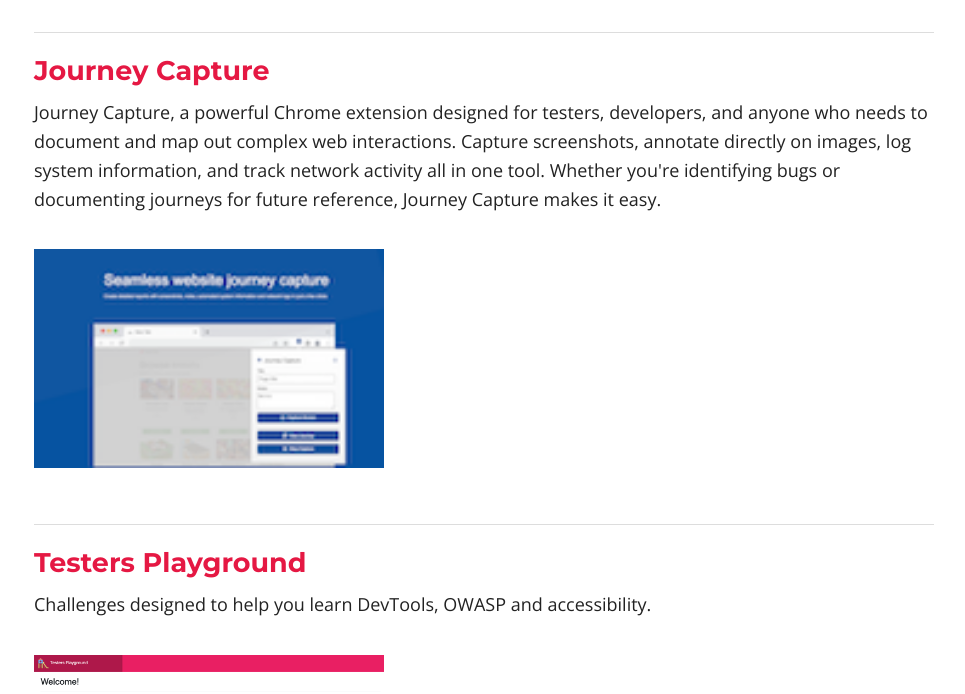
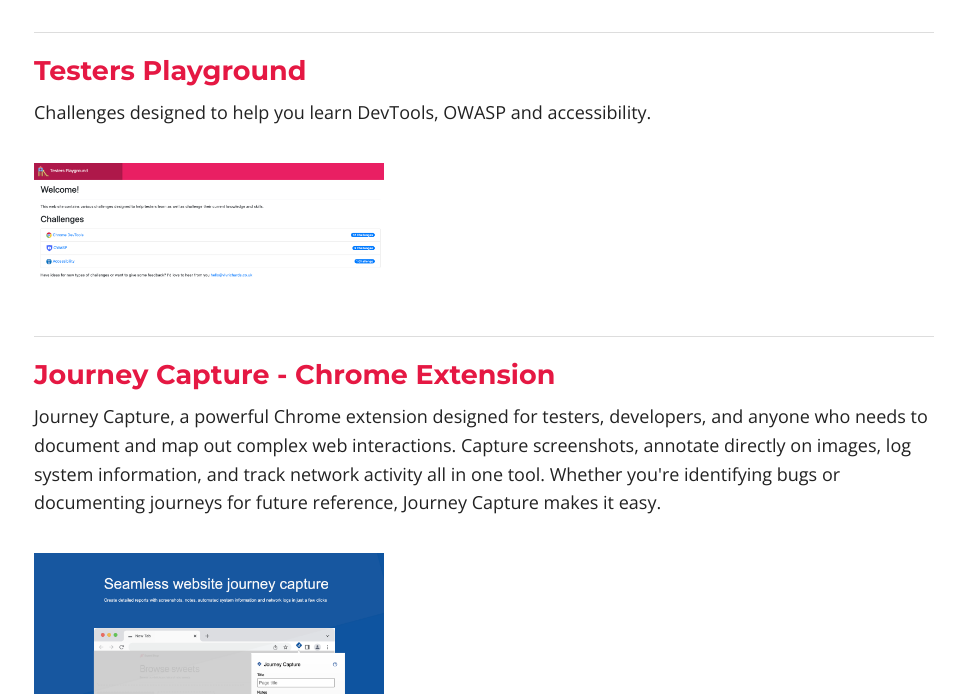
Before and after one commit to vivrichards600/vivrichards600.github.io, a Jekyll site: the page built from tools.html, in a window 1280 px wide and 900 px high, scrolled down 740 px, cut to the strip 206-900 px from the top of the window. Shown: the whole strip, without its empty margins (156-1121 px from the left). Built offline with Jekyll 4.4.1, drawn with Linux system fonts in a browser that asks for light colours; nearby versions of some CDN libraries.

Commit message:
Update order of tools. Improve image of Journey Capture extension

```diff
--- a/tools.html
+++ b/tools.html
@@ -24,10 +24,21 @@
     </a>
 </p>
 
+
+<hr>
+<h3><a href="http://playground.vivrichards.co.uk/" target="_blank" title="Testers Playground">Testers Playground</a></h3>
+
+<p><span>Challenges designed to help you learn DevTools, OWASP and accessibility.
+   </span></p>
+<p><a href="http://playground.vivrichards.co.uk/" title="Testers Playground" target="_blank">
+    <img class="snapshot" src="../images/testers-playground.png" alt="Testers Playground"/></a>
+</p>
+
+
 <hr>
 
 
-<h3><a href="https://vivrichards.co.uk/tools/journey-capture" target="_blank" title="Journey Capture">Journey Capture</a></h3>
+<h3><a href="https://vivrichards.co.uk/tools/journey-capture" target="_blank" title="Journey Capture">Journey Capture - Chrome Extension</a></h3>
 <p>
     <span>
         Journey Capture, a powerful Chrome extension designed for testers, developers, and anyone who needs to document and map out complex web interactions.
@@ -40,16 +51,6 @@
         <img class="snapshot" src="../images/journey-capture.png" alt="Journey Capture"/>
     </a>
 </p>
-
-<hr>
-<h3><a href="http://playground.vivrichards.co.uk/" target="_blank" title="Testers Playground">Testers Playground</a></h3>
-
-<p><span>Challenges designed to help you learn DevTools, OWASP and accessibility.
-   </span></p>
-<p><a href="http://playground.vivrichards.co.uk/" title="Testers Playground" target="_blank">
-    <img class="snapshot" src="../images/testers-playground.png" alt="Testers Playground"/></a>
-</p>
-
 
 <hr>
 
```
Also changed, not shown: images/journey-capture.png.
